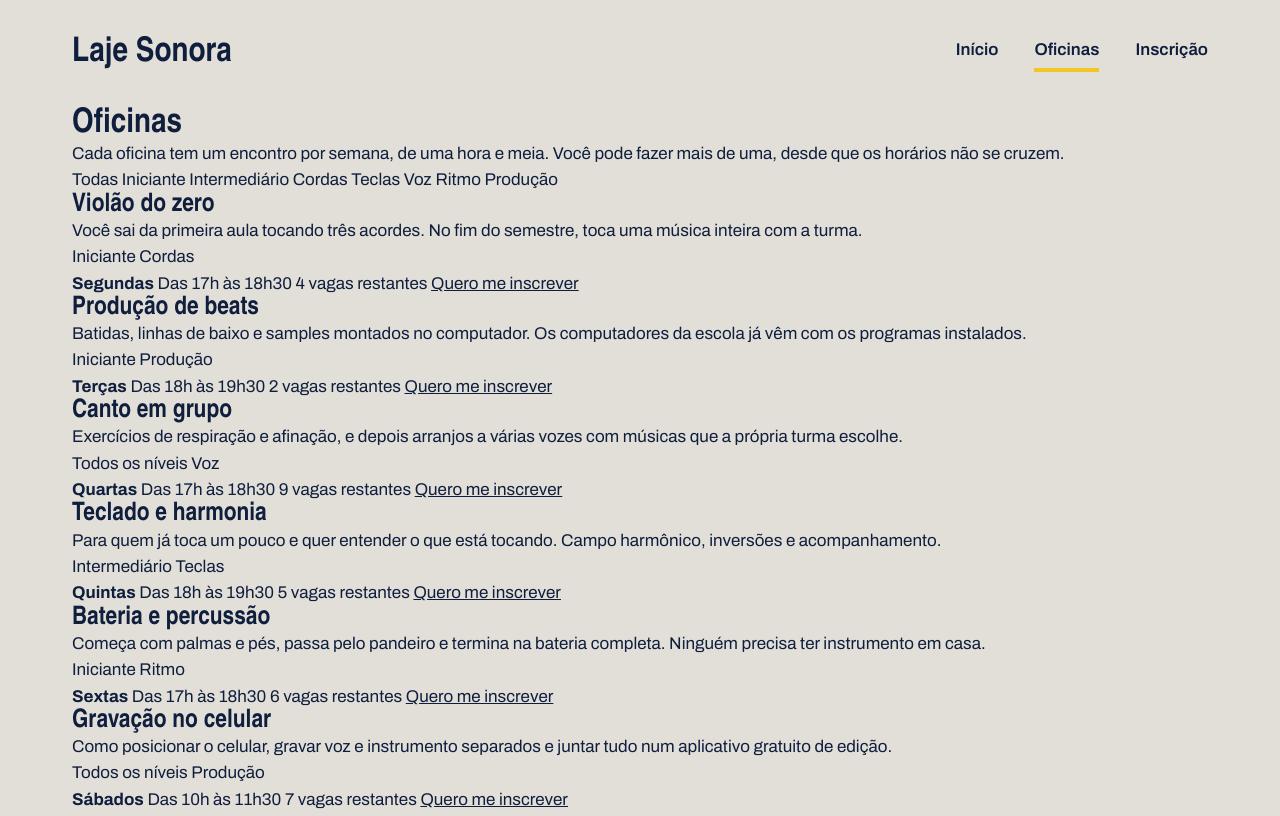
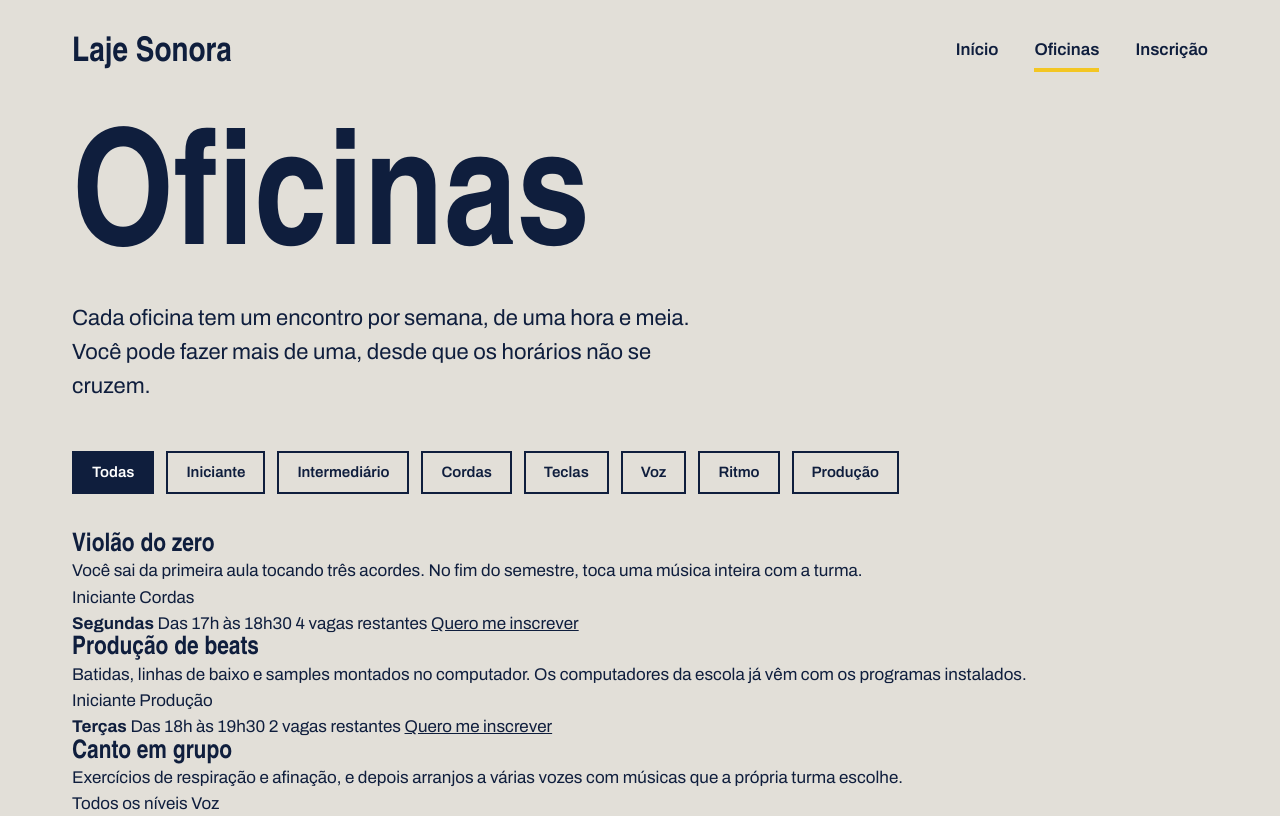
Before and after one commit to juliamariah1TIMC/Laje-sonora, a plain HTML site: page oficinas.html in a window 1280 px wide. Shown: the top 816 px of the page. Drawn offline with Linux system fonts and the light colour scheme; a web font is replaced by a local one.

Commit message:
Update oficinas.css

```diff
--- a/oficinas.css
+++ b/oficinas.css
@@ -101,16 +101,32 @@ h1, h2, h3 {
 }
 
 .titulo-pagina{
-
+    font-size: 160px;
+    margin-top: 24px;
 }
 .subtitulo-pagina{
-
+font-size: 22px;
+max-width: 640px;
+margin-top: 16px;
 }
 .filtros{
-
+margin-top: 48px;
+display: flex;
+gap: 12px;
 }
 .filtro{
+    border: 2px solid var(--tinta);
+    padding: 8px 18px;
+    font-weight: 600;
+    font-size: 15px;
+}
 
+.filtro.ativo{
+background: var(--tinta);
+color: var(--branco);
+}
+.lista{
+    margin-top: 40px;
 }
 
 .foto {
```
